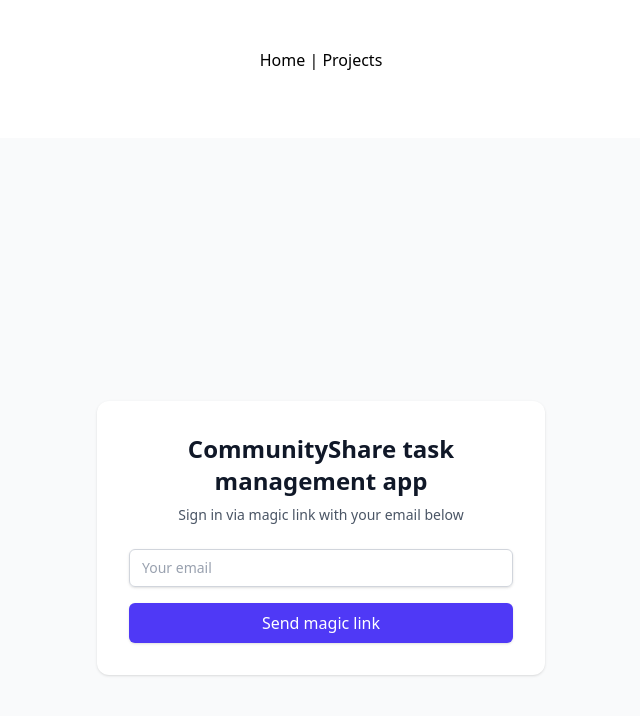
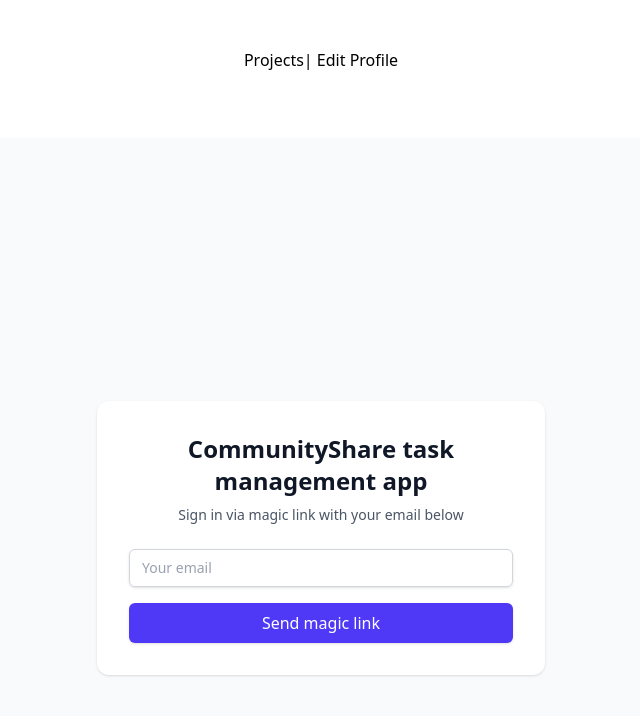
Before and after one commit to ifagan/cs-assessment-project, a React (Vite) app: page / in a window 1280 px wide. Shown: the top 716 px of the page, without its empty margins (319-959 px from the left). Built offline with nearby package versions, Linux system fonts and the light colour scheme; no server answers.

Commit message:
New routing to separate Home from Edit Profile and include SessionContext

```diff
--- a/src/main.tsx
+++ b/src/main.tsx
@@ -2,8 +2,10 @@ import { StrictMode } from 'react';
 import { createRoot } from 'react-dom/client';
 import { BrowserRouter, Routes, Route, Link } from 'react-router';
 import ProjectsPage from "./ProjectsPage";
+import Account from "./Account";
+import App from './App';
+import { SessionProvider } from './SessionContext';
 import './index.css';
-import App from './App';
 
 const container = document.getElementById('root');
 
@@ -11,16 +13,18 @@ if (container) {
   const root = createRoot(container);
   root.render(
     <StrictMode>
+        <SessionProvider>
         <BrowserRouter>
           <nav style={{ padding: "1rem" }}>
-          <Link to="/">Home</Link> | <Link to="/projects">Projects</Link>
+            <Link to="/projects">Projects</Link>| <Link to="/profile">Edit Profile</Link>
           </nav>
           <Routes>
             <Route path="/" element={<App />} />
             <Route path="/projects" element={<ProjectsPage />} />
+            <Route path="/profile" element={<Account session={null as any} />} />
           </Routes>
         </BrowserRouter>
+      </SessionProvider>
     </StrictMode>
-
 );
 }
```
Lines whose indentation alone changed are shown as unchanged.
